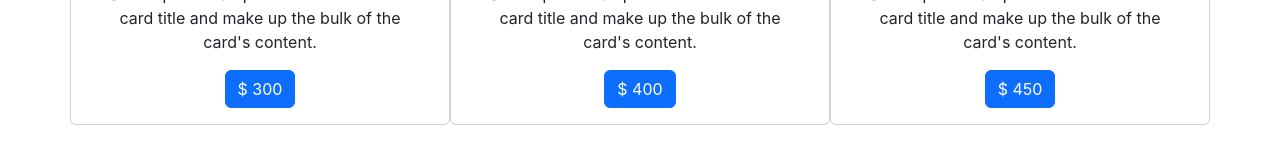
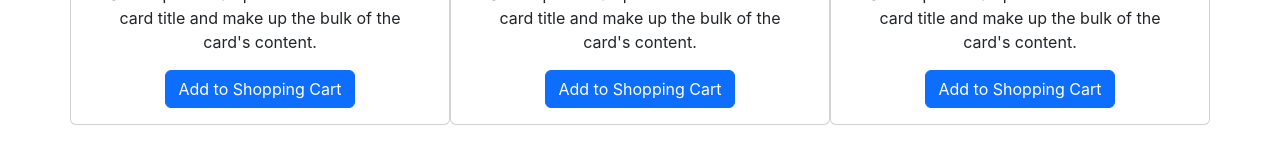
Before and after one commit to eugenia1984/React-StarCoding, a React (Create React App) app in the folder my-first-app/: page / in a window 1280 px wide. Shown: the part 469-629 px from the top of the page. Built offline with nearby package versions, Linux system fonts and the light colour scheme.

Commit message:
sigo con eventos

```diff
--- a/my-first-app/src/components/CardComponent.jsx
+++ b/my-first-app/src/components/CardComponent.jsx
@@ -1,4 +1,8 @@
-const CardComponent = ({title, src, text, price }) => {
+const CardComponent = ({title, src, text }) => {
+  function handleClick() {
+    alert("Item added")
+  }
+
   return (
     <div className="card col-4">
       <img
@@ -11,9 +15,11 @@ const CardComponent = ({title, src, text, price }) => {
         <p className="card-text">
           { text }
         </p>
-        <a href="/" className="btn btn-primary">
-          $ {price}
-        </a>
+        <button
+          className="btn btn-primary"
+          onClick={handleClick}>
+          Add to Shopping Cart
+        </button>
       </div>
     </div>
   );
--- a/my-first-app/src/containers/ProductsContainer.jsx
+++ b/my-first-app/src/containers/ProductsContainer.jsx
@@ -10,15 +10,15 @@ const ProductsContainer = () => {
         <CardComponent
           title="Producto 1"
           src="https://picsum.photos/100/100/?grayscale&random=1"
-          text={text} price={300}/>
+          text={text} />
         <CardComponent
           title="Producto 2"
           src="https://picsum.photos/100/100/?grayscale&random=2"
-          text={text} price={400}/>
+          text={text} />
         <CardComponent
           title="Producto 3"
           src="https://picsum.photos/100/100/?grayscale&random=3"
-          text={text} price={450}/>
+          text={text} />
       </div>
     </div>
   );
```
Also changed, not shown: 1 other file (tests, documents, lock files or other folders).
